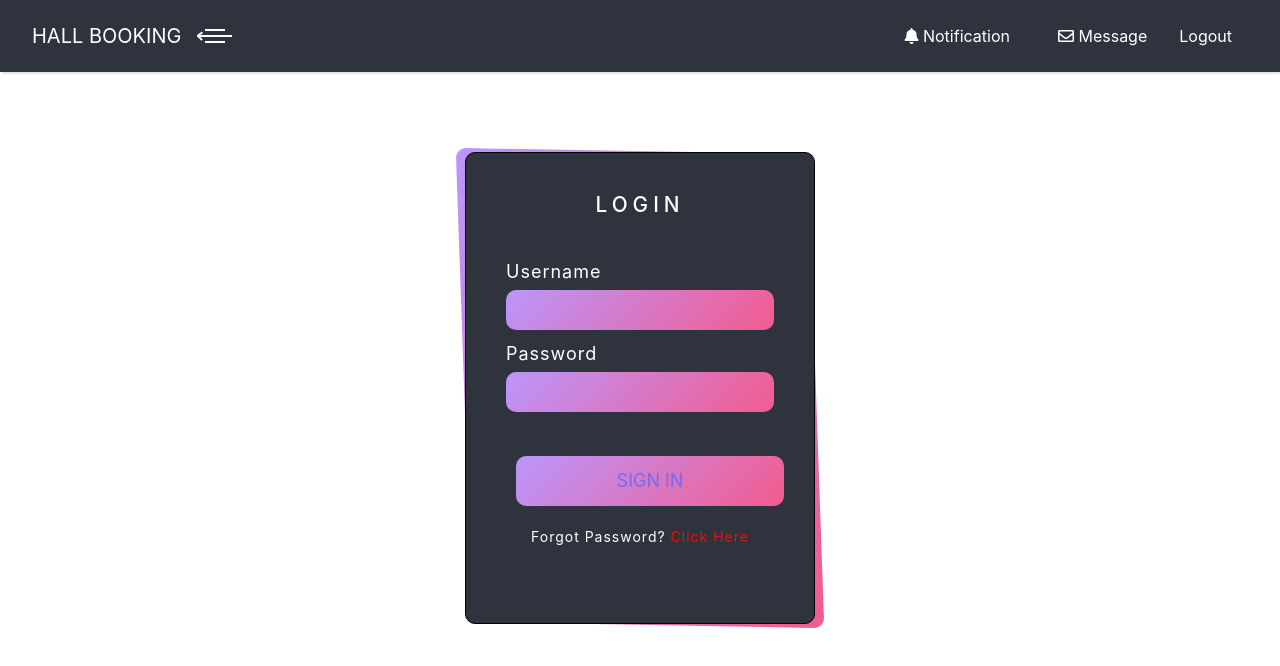
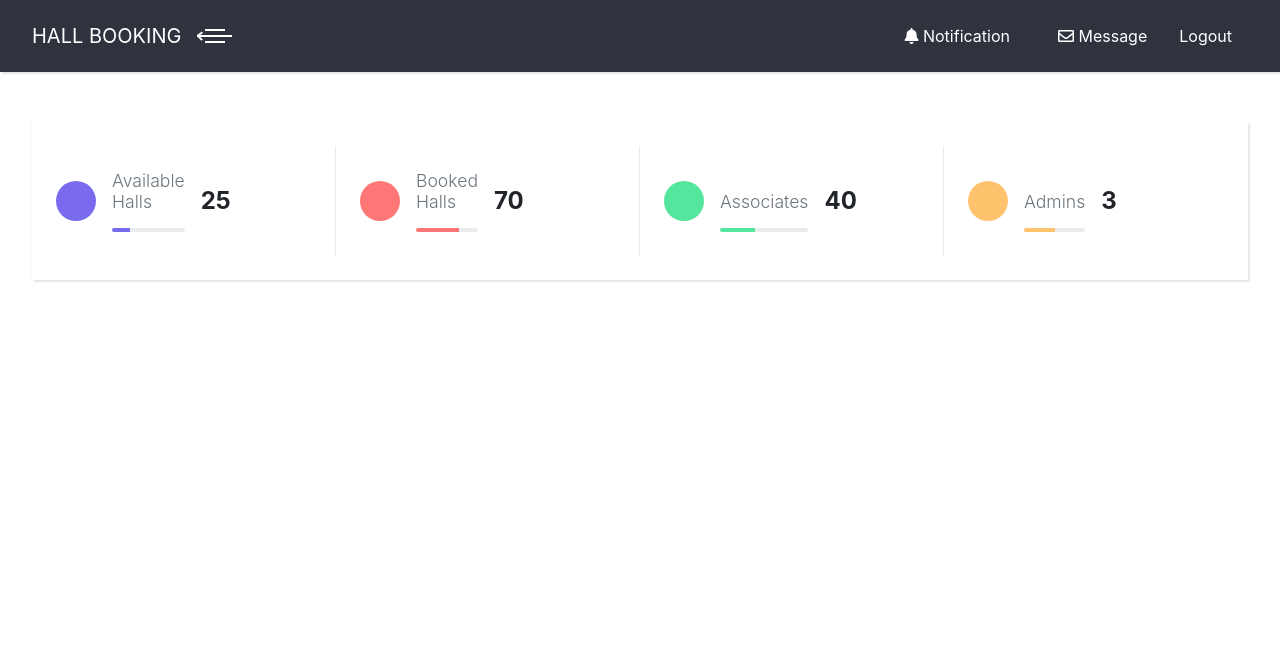
Before and after one commit to ashishbinu13/HallBookingSystem, an Angular app in the folder Frontend/: page /home in a window 1280 px wide. Before the commit this address led to /. Shown: the top 666 px of the page. Built offline with nearby package versions, Linux system fonts and the light colour scheme.

Commit message:
login/dashboard

```diff
--- a/Frontend/src/app/app-routing.module.ts
+++ b/Frontend/src/app/app-routing.module.ts
@@ -1,7 +1,10 @@
 import { NgModule } from '@angular/core';
 import { RouterModule, Routes } from '@angular/router';
+import { DashboardComponent } from './components/dashboard/dashboard.component';
+import { LoginComponent } from './components/login/login.component';
 
-const routes: Routes = [];
+const routes: Routes = [{path:'', component:LoginComponent},
+{path:'home', component:DashboardComponent}];
 
 @NgModule({
   imports: [RouterModule.forRoot(routes)],
--- a/Frontend/src/app/app.component.html
+++ b/Frontend/src/app/app.component.html
@@ -1,3 +1,2 @@
 <app-header></app-header>
-<app-login>
-</app-login>
+<router-outlet></router-outlet>
--- a/Frontend/src/app/app.module.ts
+++ b/Frontend/src/app/app.module.ts
@@ -5,12 +5,14 @@ import { AppRoutingModule } from './app-routing.module';
 import { AppComponent } from './app.component';
 import { LoginComponent } from './components/login/login.component';
 import { HeaderComponent } from './components/header/header.component';
+import { DashboardComponent } from './components/dashboard/dashboard.component';
 
 @NgModule({
   declarations: [
     AppComponent,
     LoginComponent,
-    HeaderComponent
+    HeaderComponent,
+    DashboardComponent
   ],
   imports: [
     BrowserModule,
--- /dev/null
+++ b/Frontend/src/app/components/dashboard/dashboard.component.html
@@ -0,0 +1,79 @@
+<!-- Dashboard Counts Section-->
+<section class="pb-0">
+    <div class="container-fluid">
+        <div class="card mb-0">
+            <div class="card-body">
+                <div class="row gx-5 bg-white">
+                    <!-- Item -->
+                    <div class="col-xl-3 col-sm-6 py-4 border-lg-end border-gray-200">
+                        <div class="d-flex align-items-center">
+                            <div class="icon flex-shrink-0 bg-violet">
+                                <svg class="svg-icon svg-icon-sm svg-icon-heavy">
+                    <use xlink:href="#user-1"> </use>
+                  </svg>
+                            </div>
+                            <div class="mx-3">
+                                <h6 class="h4 fw-light text-gray-600 mb-3">Available<br>Halls</h6>
+                                <div class="progress" style="height: 4px">
+                                    <div class="progress-bar bg-violet" role="progressbar" style="width: 25%; height: 4px;" aria-valuenow="25" aria-valuemin="0" aria-valuemax="100"></div>
+                                </div>
+                            </div>
+                            <div class="number"><strong class="text-lg">25</strong></div>
+                        </div>
+                    </div>
+                    <!-- Item -->
+                    <div class="col-xl-3 col-sm-6 py-4 border-lg-end border-gray-200">
+                        <div class="d-flex align-items-center">
+                            <div class="icon flex-shrink-0 bg-red">
+                                <svg class="svg-icon svg-icon-sm svg-icon-heavy">
+                    <use xlink:href="#survey-1"> </use>
+                  </svg>
+                            </div>
+                            <div class="mx-3">
+                                <h6 class="h4 fw-light text-gray-600 mb-3">Booked<br>Halls</h6>
+                                <div class="progress" style="height: 4px">
+                                    <div class="progress-bar bg-red" role="progressbar" style="width: 70%; height: 4px;" aria-valuenow="70" aria-valuemin="0" aria-valuemax="100"></div>
+                                </div>
+                            </div>
+                            <div class="number"><strong class="text-lg">70</strong></div>
+                        </div>
+                    </div>
+                    <!-- Item -->
+                    <div class="col-xl-3 col-sm-6 py-4 border-lg-end border-gray-200">
+                        <div class="d-flex align-items-center">
+                            <div class="icon flex-shrink-0 bg-green">
+                                <svg class="svg-icon svg-icon-sm svg-icon-heavy">
+                    <use xlink:href="#numbers-1"> </use>
+                  </svg>
+                            </div>
+                            <div class="mx-3">
+                                <h6 class="h4 fw-light text-gray-600 mb-3"><br>Associates</h6>
+                                <div class="progress" style="height: 4px">
+                                    <div class="progress-bar bg-green" role="progressbar" style="width: 40%; height: 4px;" aria-valuenow="40" aria-valuemin="0" aria-valuemax="100"></div>
+                                </div>
+                            </div>
+                            <div class="number"><strong class="text-lg">40</strong></div>
+                        </div>
+                    </div>
+                    <!-- Item -->
+                    <div class="col-xl-3 col-sm-6 py-4">
+                        <div class="d-flex align-items-center">
+                            <div class="icon flex-shrink-0 bg-orange">
+                                <svg class="svg-icon svg-icon-sm svg-icon-heavy">
+                    <use xlink:href="#list-details-1"> </use>
+                  </svg>
+                            </div>
+                            <div class="mx-3">
+                                <h6 class="h4 fw-light text-gray-600 mb-3"><br>Admins</h6>
+                                <div class="progress" style="height: 4px">
+                                    <div class="progress-bar bg-orange" role="progressbar" style="width: 50%; height: 4px;" aria-valuenow="50" aria-valuemin="0" aria-valuemax="100"></div>
+                                </div>
+                            </div>
+                            <div class="number"><strong class="text-lg">3</strong></div>
+                        </div>
+                    </div>
+                </div>
+            </div>
+        </div>
+    </div>
+</section>
--- /dev/null
+++ b/Frontend/src/app/components/dashboard/dashboard.component.ts
@@ -0,0 +1,15 @@
+import { Component, OnInit } from '@angular/core';
+
+@Component({
+  selector: 'app-dashboard',
+  templateUrl: './dashboard.component.html',
+  styleUrls: ['./dashboard.component.css']
+})
+export class DashboardComponent implements OnInit {
+
+  constructor() { }
+
+  ngOnInit(): void {
+  }
+
+}
--- a/Frontend/src/app/components/login/login.component.css
+++ b/Frontend/src/app/components/login/login.component.css
@@ -63,7 +63,7 @@
 #btn {
     position: relative;
     width: 100%;
-    height: 50px;
+    height: 40px;
     border: none;
     outline: none;
     padding: 5px 15px;
@@ -71,7 +71,7 @@
     color: #fff;
     font-size: 18px;
     border-radius: 10px;
-    margin: 10px;
+    margin: 0px;
 }
 
 .form .input .inputBox input[type="submit"] {
--- a/Frontend/src/app/components/login/login.component.html
+++ b/Frontend/src/app/components/login/login.component.html
@@ -12,7 +12,7 @@
         <div class="inputBox">
             <br>
             <button id="btn" type="submit" name="">
-<a routerLink="home">SIGN IN</a>
+<a routerLink="home"><h2>SIGN IN</h2></a>
                 </button>
 
         </div>
```
Also changed, not shown: Frontend/src/app/components/dashboard/dashboard.component.css (added), 1 other file (tests, documents, lock files or other folders).
